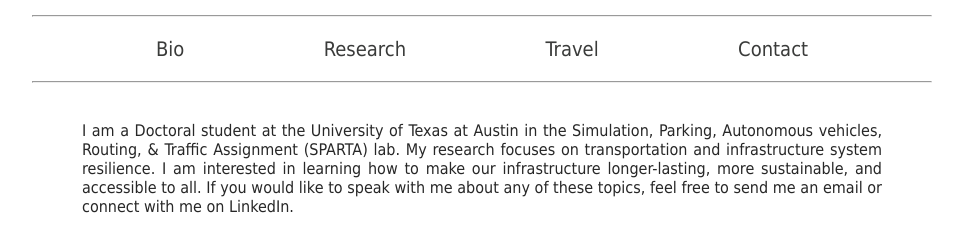
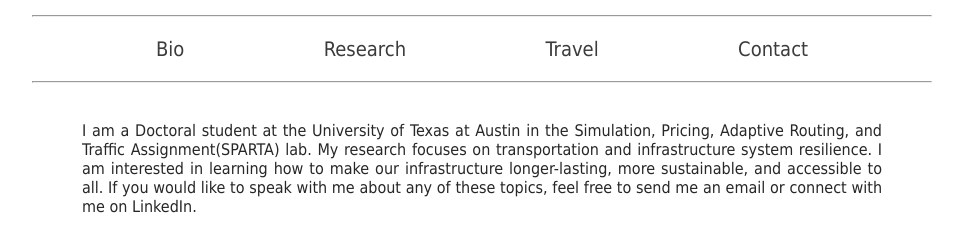
Before and after one commit to kylebathgate/kylebathgate.github.io, a plain HTML site: page index.html in a window 1280 px wide. Shown: the part 375-626 px from the top of the page, without its empty margins (158-1121 px from the left). Drawn offline with Linux system fonts and the light colour scheme.

Commit message:
Updated CV and lab name

```diff
--- a/index.html
+++ b/index.html
@@ -97,8 +97,8 @@
 
     <main>
     <h2> </h2>
-    I am a Doctoral student at the University of Texas at Austin in the Simulation, Parking, Autonomous vehicles,
-    Routing, & Traffic Assignment (SPARTA) lab. My research focuses on transportation and infrastructure system resilience.
+    I am a Doctoral student at the University of Texas at Austin in the Simulation, Pricing, Adaptive Routing, and
+    Traffic Assignment(SPARTA) lab. My research focuses on transportation and infrastructure system resilience.
     I am interested in learning how to make our infrastructure longer-lasting, more sustainable, and accessible to
     all. If you would like to speak with me about any of these topics, feel free to send me an email or connect
     with me on LinkedIn.
```
